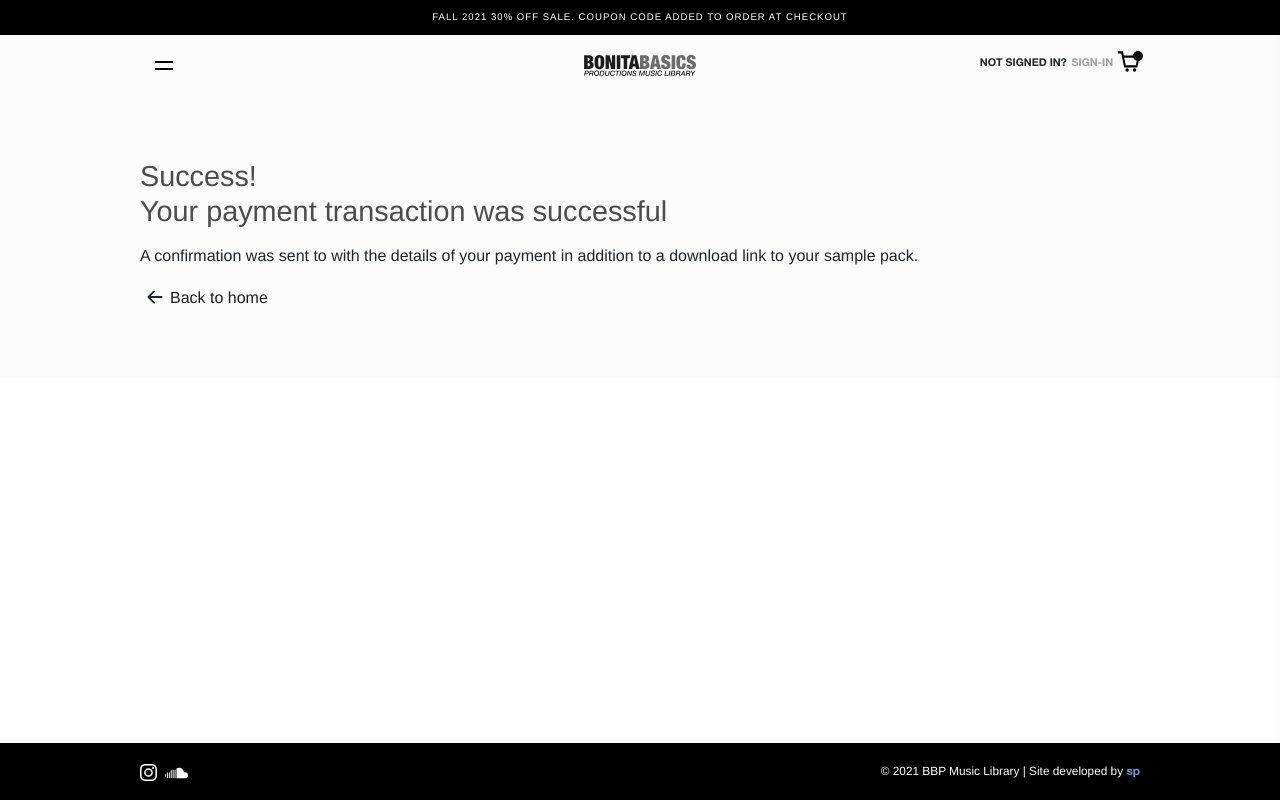
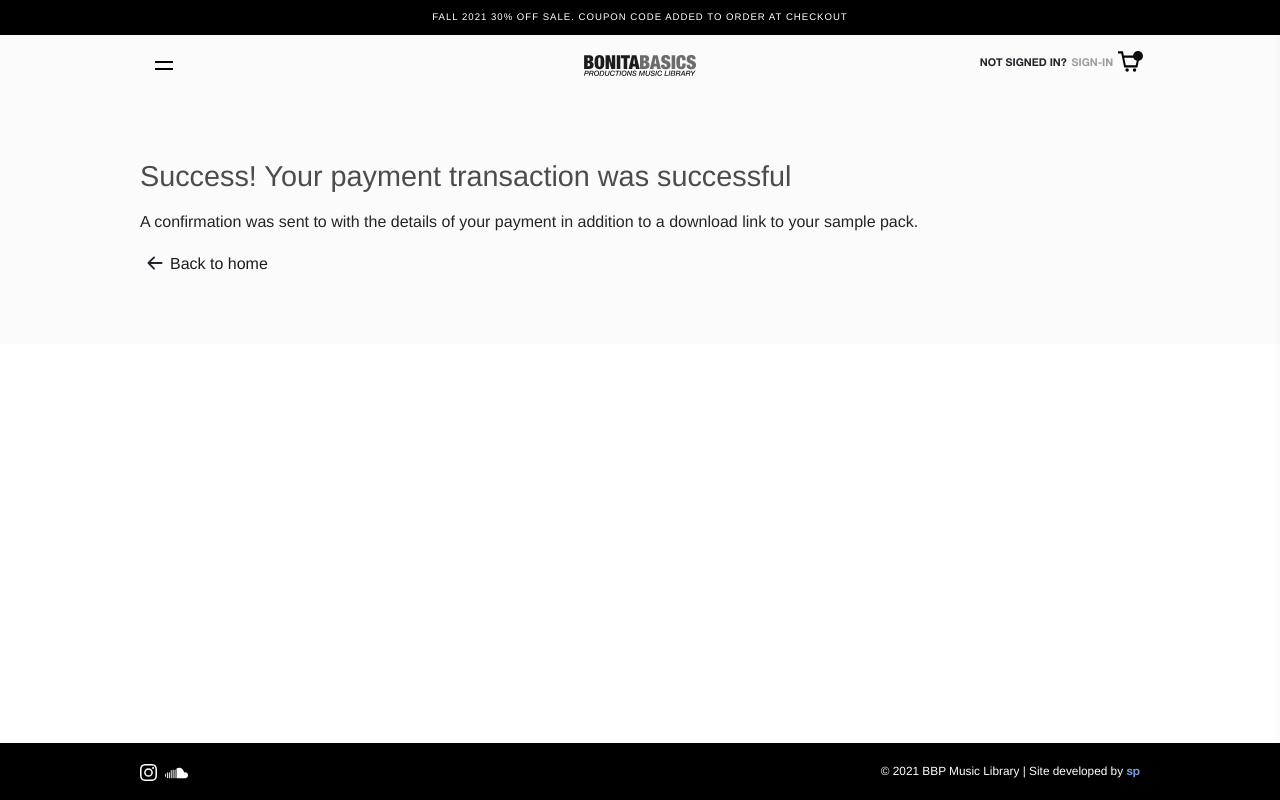
Before and after one commit to mrstevedev/bbpmusiclibrary, a Next.js app: page /confirm in a window 1280 px wide. Built offline with nearby package versions, Linux system fonts and the light colour scheme.

Commit message:
Replaced inline style with sass module

```diff
--- a/pages/confirm.js
+++ b/pages/confirm.js
@@ -39,7 +39,7 @@ function Confirm() {
           className={styles.Confirm__success_payment}>
           <div className="container">
           <h2 className={ styles.Confirm__heading }>
-            <strong style={{ display: "flex" }}>Success!</strong> Your payment
+            <strong className={ styles.Confirm__headingSuccess }>Success!</strong> Your payment
             transaction was successful
           </h2>
 
```
